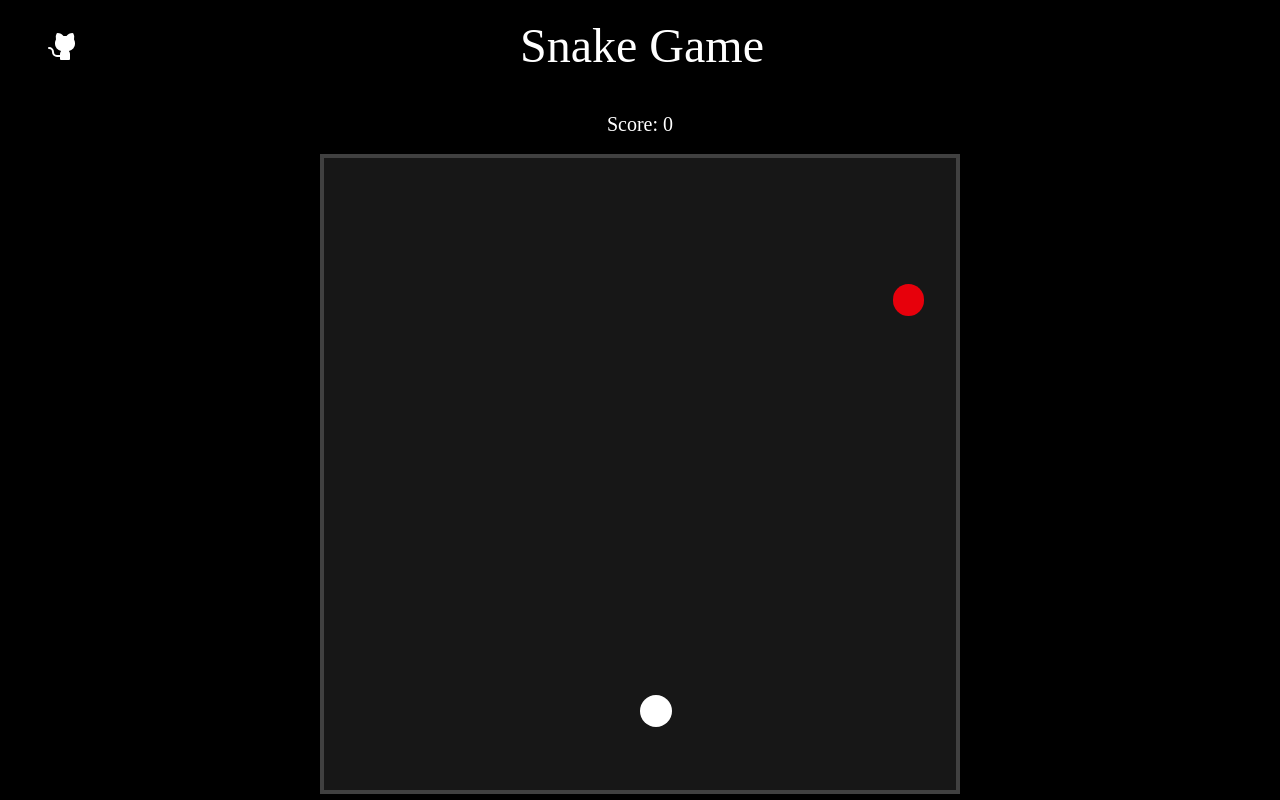
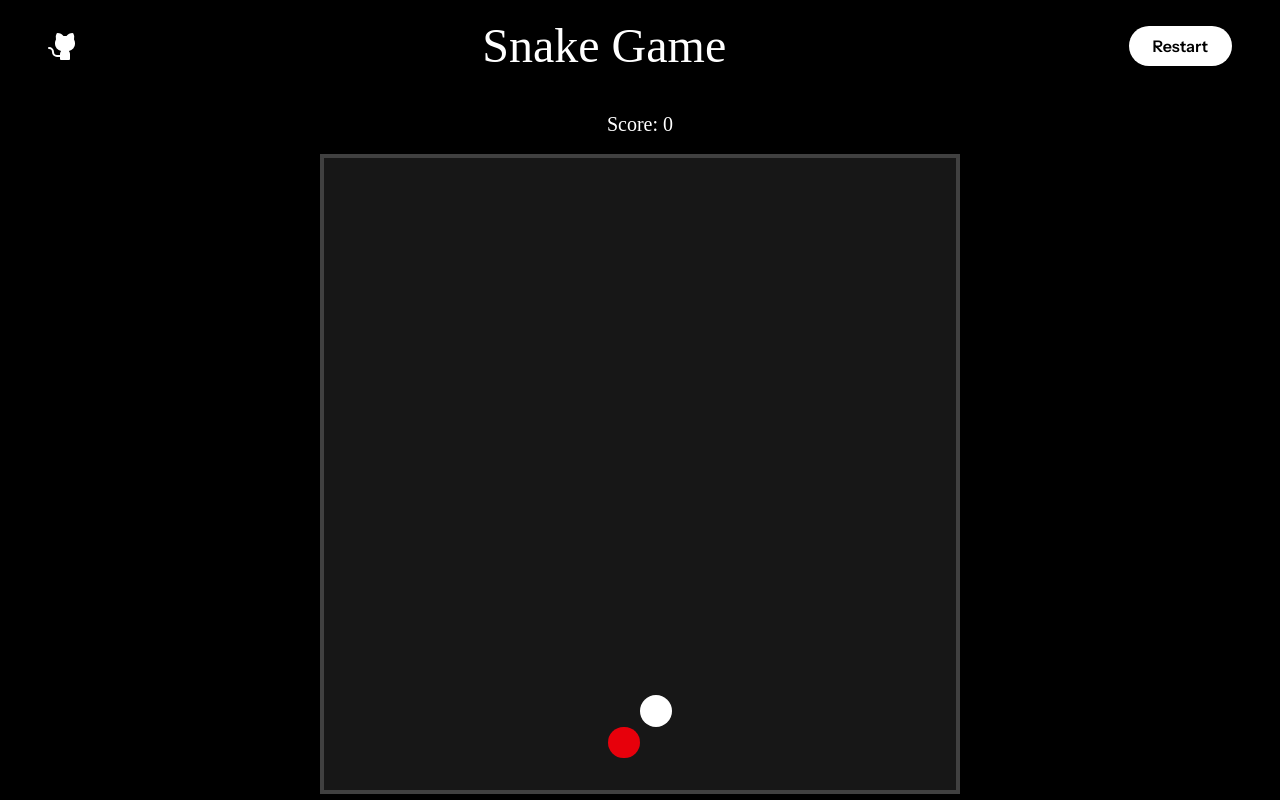
Before and after one commit to hemanthk04/snakegame, a React (Vite) app: page / in a window 1280 px wide. Built offline with nearby package versions, Linux system fonts and the light colour scheme; a web font is replaced by a local one.

Commit message:
add restart functionality to snake game

```diff
--- a/src/App.jsx
+++ b/src/App.jsx
@@ -1,10 +1,18 @@
+import { useState } from "react";
 import GameBoard from "./GameBoard";
 import { GithubLogo } from "@phosphor-icons/react";
 
 function App() {
+  const [resetFlag, setResetFlag] = useState(false);
+
+  const handleRestart = () => {
+    // Toggle the reset flag to trigger reset useEffect inside GameBoard
+    setResetFlag((prev) => !prev);
+  };
+
   return (
     <div className="min-h-screen bg-black flex flex-col items-center justify-center space-y-6">
-      <navbar className="w-full flex items-center justify-between px-12 py-4 bg-black">
+      <nav className="w-full flex items-center justify-between px-12 py-4 bg-black">
         <a
           href="https://github.com/hemanthk04/snakegame"
           target="_blank"
@@ -13,15 +21,20 @@ function App() {
         >
           <GithubLogo size={32} weight="fill" />
         </a>
-        {/* Heading Text */}
+
         <h1 className="font-jersey text-white text-4xl sm:text-5xl">
           Snake Game
         </h1>
-        <div className="w-[28px]">hello</div>
-      </navbar>
 
-      {/* Game Board */}
-      <GameBoard />
+        <button
+          onClick={handleRestart}
+          className="px-6 cursor-pointer py-2 bg-white text-black font-semibold rounded-full font-instrument hover:scale-105 transition"
+        >
+          Restart
+        </button>
+      </nav>
+
+      <GameBoard resetFlag={resetFlag} />
     </div>
   );
 }
--- a/src/GameBoard.jsx
+++ b/src/GameBoard.jsx
@@ -9,12 +9,22 @@ const getRandomPosition = () => ({
   y: Math.floor(Math.random() * BOARD_SIZE),
 });
 
-const GameBoard = () => {
+const GameBoard = ({ resetFlag }) => {
   const [snake, setSnake] = useState(INITIAL_SNAKE);
   const [direction, setDirection] = useState(INITIAL_DIRECTION);
   const [food, setFood] = useState(getRandomPosition());
   const [score, setScore] = useState(0);
+  const [isGameOver, setIsGameOver] = useState(false);
   const boardRef = useRef(null);
+
+  // ✅ Reset effect when resetFlag changes
+  useEffect(() => {
+    setSnake(INITIAL_SNAKE);
+    setDirection(INITIAL_DIRECTION);
+    setFood(getRandomPosition());
+    setScore(0);
+    setIsGameOver(false);
+  }, [resetFlag]);
 
   const moveSnake = () => {
     setSnake((prev) => {
@@ -28,6 +38,15 @@ const GameBoard = () => {
       const newSnake = hasEatenFood
         ? [newHead, ...prev]
         : [newHead, ...prev.slice(0, -1)];
+
+      const isColliding = newSnake
+        .slice(1)
+        .some((segment) => segment.x === newHead.x && segment.y === newHead.y);
+
+      if (isColliding) {
+        setIsGameOver(true);
+        return prev;
+      }
 
       if (hasEatenFood) {
         setFood(getRandomPosition());
@@ -58,15 +77,16 @@ const GameBoard = () => {
   }, []);
 
   useEffect(() => {
+    if (isGameOver) return;
     const interval = setInterval(moveSnake, 150);
     return () => clearInterval(interval);
-  }, [direction]);
+  }, [direction, isGameOver]);
 
   return (
     <div className="flex flex-col items-center space-y-4">
-      {/* Score Display */}
       <div className="text-white font-jersey text-xl">Score: {score}</div>
 
+      <div className="relative">
         {/* Game Board */}
         <div
           ref={boardRef}
@@ -83,14 +103,30 @@ const GameBoard = () => {
               <div
                 key={i}
                 className={`w-full h-full ${
-                isSnake ? "bg-white rounded-full" : isFood ? "bg-red-600 rounded-full" : "bg-neutral-900"
+                  isSnake
+                    ? "bg-white rounded-full"
+                    : isFood
+                    ? "bg-red-600 rounded-full"
+                    : "bg-neutral-900"
                 }`}
               />
             );
           })}
         </div>
+
+        {/* Game Over Overlay */}
+        {isGameOver && (
+          <div className="absolute inset-0 flex items-center justify-center bg-black/60">
+            <div className="bg-red-600 text-white text-3xl px-6 py-4 font-jersey">
+              Game Over
+            </div>
+
+          </div>
+        )}
+      </div>
     </div>
   );
+
 };
 
 export default GameBoard;
--- a/src/index.css
+++ b/src/index.css
@@ -3,3 +3,7 @@
 .font-jersey {
   font-family: "Jersey 15", cursive;
 }
+
+.font-instrument {
+  font-family: "Instrument Sans", sans-serif;
+}
```
Lines whose indentation alone changed are shown as unchanged.
